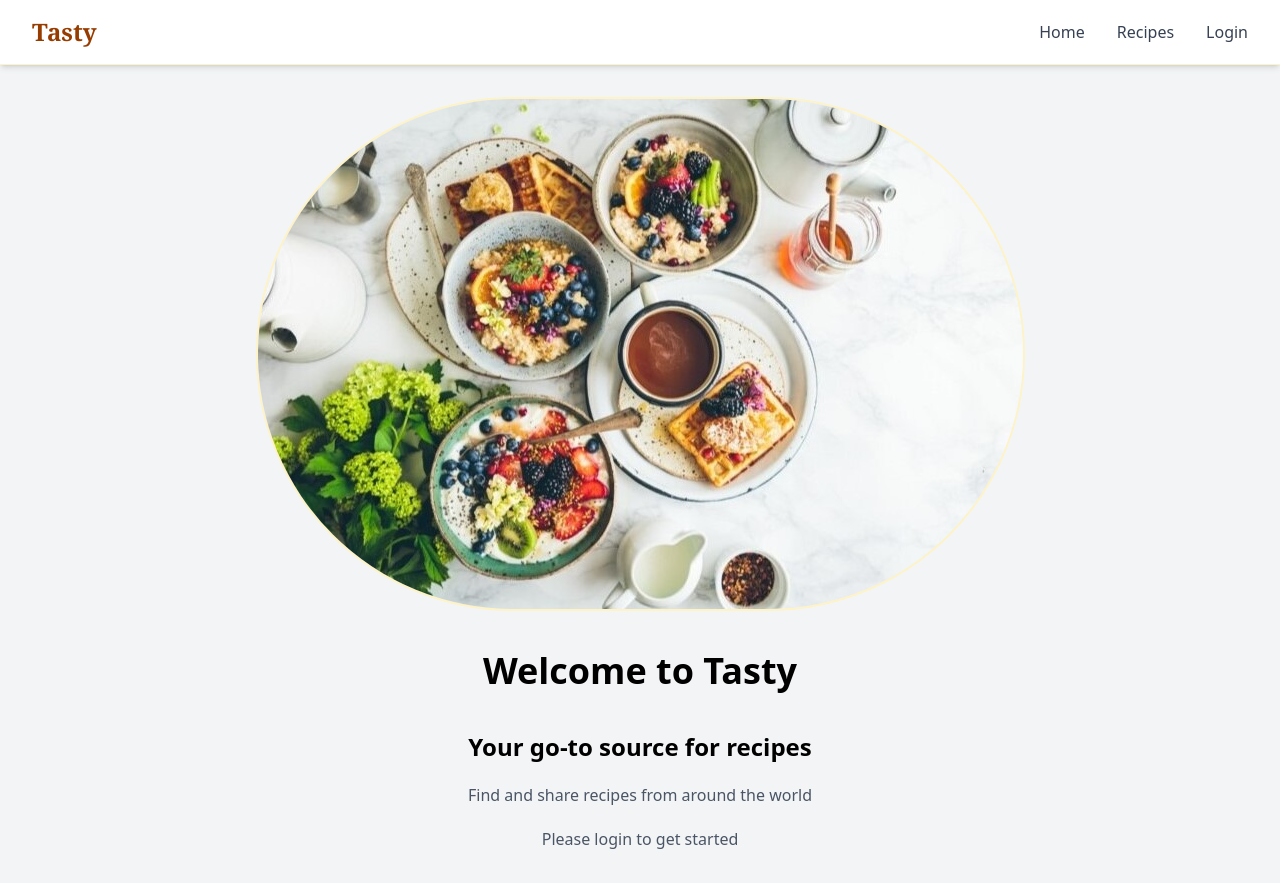
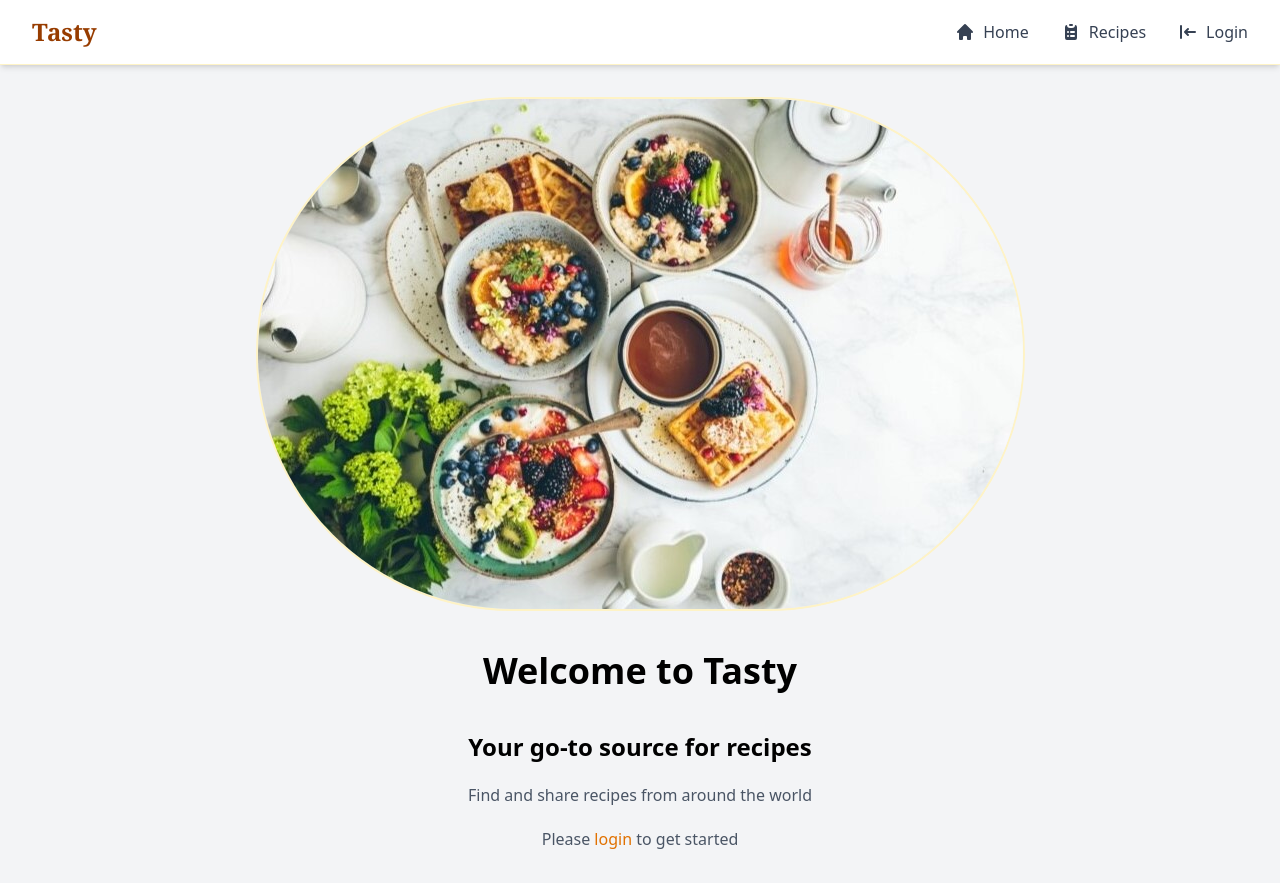
Before and after one commit to GaTcha-Sama/TastyFood, a React (Vite) app: page / in a window 1280 px wide. Built offline with nearby package versions, Linux system fonts and the light colour scheme.

Commit message:
Add filters on recipes page

```diff
--- a/src/components/Navbar.tsx
+++ b/src/components/Navbar.tsx
@@ -26,22 +26,32 @@ export const Navbar = () => {
           <div className="flex space-x-8">
             <Link
               to="/"
-              className="text-gray-700 hover:text-amber-600 font-medium transition-colors duration-300"
+              className="text-gray-700 hover:text-amber-600 font-medium transition-colors duration-300 flex items-center gap-2"
             >
+              <svg xmlns="http://www.w3.org/2000/svg" className="h-5 w-5" viewBox="0 0 20 20" fill="currentColor">
+                <path d="M10.707 2.293a1 1 0 00-1.414 0l-7 7a1 1 0 001.414 1.414L4 10.414V17a1 1 0 001 1h2a1 1 0 001-1v-2a1 1 0 011-1h2a1 1 0 011 1v2a1 1 0 001 1h2a1 1 0 001-1v-6.586l.293.293a1 1 0 001.414-1.414l-7-7z" />
+              </svg>
               Home
             </Link>
             <Link
               to="/recipes"
-              className="text-gray-700 hover:text-amber-600 font-medium transition-colors duration-300"
+              className="text-gray-700 hover:text-amber-600 font-medium transition-colors duration-300 flex items-center gap-2"
             >
+              <svg xmlns="http://www.w3.org/2000/svg" className="h-5 w-5" viewBox="0 0 20 20" fill="currentColor">
+                <path d="M9 2a1 1 0 000 2h2a1 1 0 100-2H9z" />
+                <path fillRule="evenodd" d="M4 5a2 2 0 012-2 3 3 0 003 3h2a3 3 0 003-3 2 2 0 012 2v11a2 2 0 01-2 2H6a2 2 0 01-2-2V5zm3 4a1 1 0 000 2h.01a1 1 0 100-2H7zm3 0a1 1 0 000 2h3a1 1 0 100-2h-3zm-3 4a1 1 0 100 2h.01a1 1 0 100-2H7zm3 0a1 1 0 100 2h3a1 1 0 100-2h-3z" />
+              </svg>
               Recipes
             </Link>
 
             {isConnected && (
               <Link
                 to="/favorites"
-                className="text-gray-700 hover:text-amber-600 font-medium transition-colors duration-300"
+                className="text-gray-700 hover:text-amber-600 font-medium transition-colors duration-300 flex items-center gap-2"
               >
+                <svg xmlns="http://www.w3.org/2000/svg" className="h-5 w-5" viewBox="0 0 20 20" fill="currentColor">
+                  <path fillRule="evenodd" d="M3.172 5.172a4 4 0 015.656 0L10 6.343l1.172-1.171a4 4 0 115.656 5.656L10 17.657l-6.828-6.829a4 4 0 010-5.656z" />
+                </svg>
                 Favorites
               </Link>
             )}
@@ -49,19 +59,24 @@ export const Navbar = () => {
             {isConnected ? (
               <button
                 onClick={handleLogout}
-                className="text-gray-700 hover:text-amber-600 font-medium transition-colors duration-300"
+                className="text-gray-700 hover:text-amber-600 font-medium transition-colors duration-300 flex items-center gap-2"
               >
+                <svg xmlns="http://www.w3.org/2000/svg" className="h-5 w-5" viewBox="0 0 20 20" fill="currentColor">
+                  <path fillRule="evenodd" d="M3 3a1 1 0 00-1 1v12a1 1 0 102 0V4a1 1 0 00-1-1zm10.293 9.293a1 1 0 001.414 1.414l3-3a1 1 0 000-1.414l-3-3a1 1 0 10-1.414 1.414L14.586 9H7a1 1 0 100 2h7.586l-1.293 1.293z" />
+                </svg>
                 Logout
               </button>
             ) : (
               <Link
                 to="/login"
-                className="text-gray-700 hover:text-amber-600 font-medium transition-colors duration-300"
+                className="text-gray-700 hover:text-amber-600 font-medium transition-colors duration-300 flex items-center gap-2"
               >
+                <svg xmlns="http://www.w3.org/2000/svg" className="h-5 w-5" viewBox="0 0 20 20" fill="currentColor">
+                  <path fillRule="evenodd" d="M3 3a1 1 0 011 1v12a1 1 0 11-2 0V4a1 1 0 011-1zm7.707 3.293a1 1 0 010 1.414L9.414 9H17a1 1 0 110 2H9.414l1.293 1.293a1 1 0 01-1.414 1.414l-3-3a1 1 0 010-1.414l3-3a1 1 0 011.414 0z" />
+                </svg>
                 Login
               </Link>
             )}
-
           </div>
         </div>
       </div>
--- a/src/pages/Home.tsx
+++ b/src/pages/Home.tsx
@@ -1,5 +1,5 @@
 import logo from '../assets/tasty-logo.jpg'
-
+import { Link } from 'react-router-dom'
 export const Home = () => {
   return (
     <section className="flex justify-center items-center">
@@ -8,7 +8,7 @@ export const Home = () => {
         <h1 className="text-4xl font-bold mt-10">Welcome to Tasty</h1>
         <h2 className="text-2xl font-bold mt-10">Your go-to source for recipes</h2>
         <p className="text-gray-600 mt-5">Find and share recipes from around the world</p>
-        <p className="text-gray-600 mt-5">Please login to get started</p>
+        <p className="text-gray-600 mt-5">Please <Link to="/login" className="text-amber-600 hover:text-amber-900">login</Link> to get started</p>
       </div>
     </section>
   )
```
